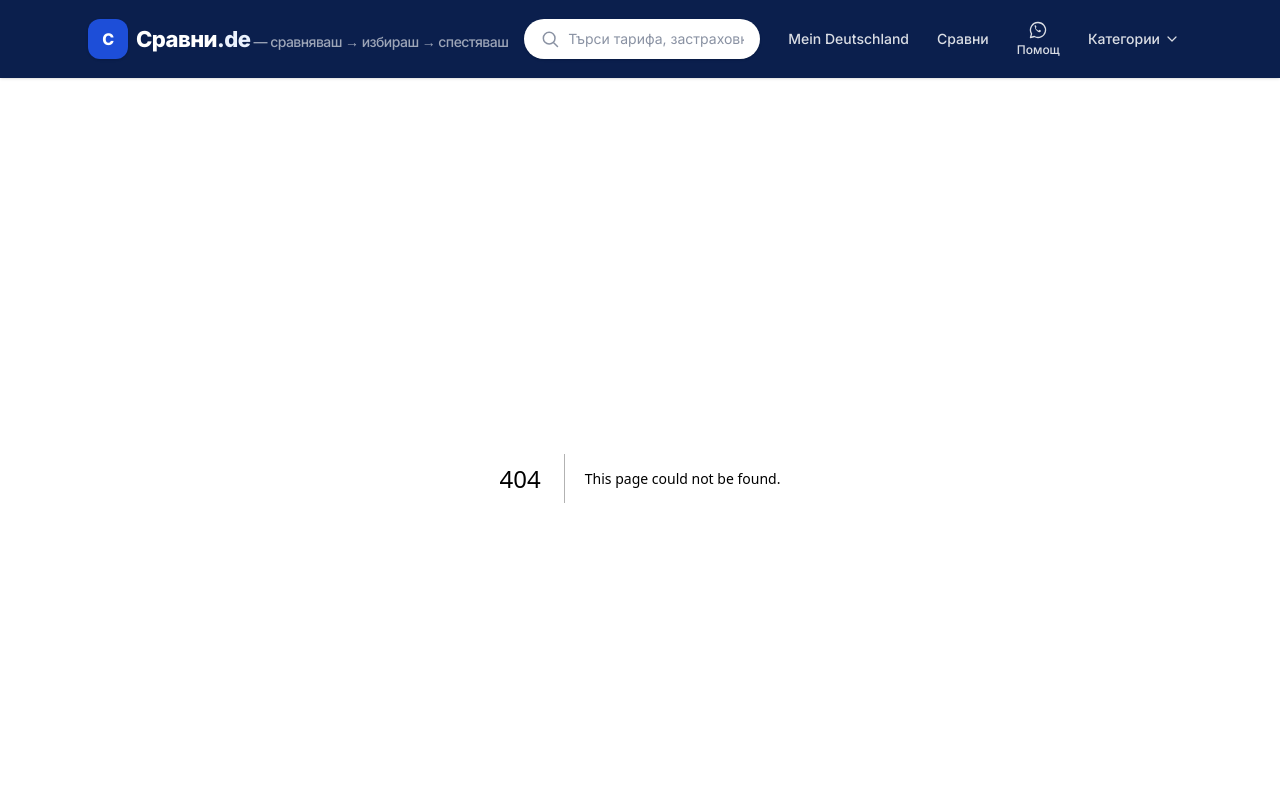
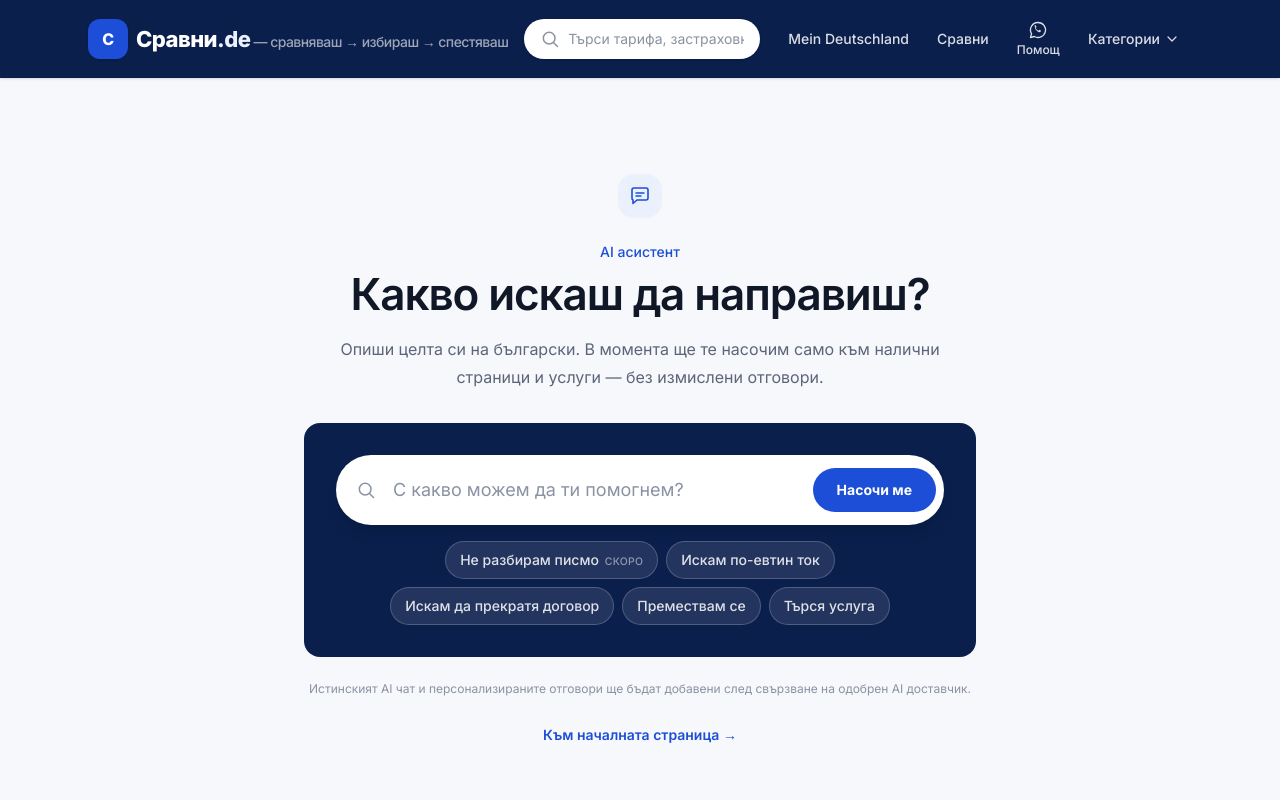
Before and after one commit to TARIFBERATER24/DE-BG-PLATFORM, a Next.js app: page /ai-chat in a window 1280 px wide. Before the commit this address had no page. Shown: the top 800 px of the page. Built offline with nearby package versions, Linux system fonts and the light colour scheme.

Commit message:
Add AI chatbot entry

```diff
--- /dev/null
+++ b/app/ai-chat/page.tsx
@@ -0,0 +1,34 @@
+import Link from "next/link";
+import GoalRouter from "@/components/home/GoalRouter";
+import { ChatIcon } from "@/components/icons";
+
+export const metadata = {
+  title: "AI чатбот",
+  description: "Насочване към информация и услуги в Германия на български език.",
+};
+
+export default function AiChatPage() {
+  return (
+    <div className="mx-auto max-w-4xl px-6 py-16 sm:py-24">
+      <div className="mx-auto max-w-2xl text-center">
+        <span className="mx-auto flex h-11 w-11 items-center justify-center rounded-lg bg-brand-tint text-brand">
+          <ChatIcon className="h-6 w-6" />
+        </span>
+        <p className="mt-6 text-sm font-medium text-brand">AI асистент</p>
+        <h1 className="mt-2 text-3xl font-semibold tracking-tight text-ink sm:text-4xl">Какво искаш да направиш?</h1>
+        <p className="mt-4 text-sm leading-7 text-ink-muted sm:text-base">
+          Опиши целта си на български. В момента ще те насочим само към налични страници и услуги — без измислени отговори.
+        </p>
+        <div className="mt-8 rounded-lg bg-brand-deep p-5 text-left sm:p-8">
+          <GoalRouter />
+        </div>
+        <p className="mt-5 text-xs leading-6 text-ink-subtle">
+          Истинският AI чат и персонализираните отговори ще бъдат добавени след свързване на одобрен AI доставчик.
+        </p>
+        <Link href="/" className="mt-6 inline-flex text-sm font-semibold text-brand hover:text-brand-hover">
+          Към началната страница →
+        </Link>
+      </div>
+    </div>
+  );
+}
```
